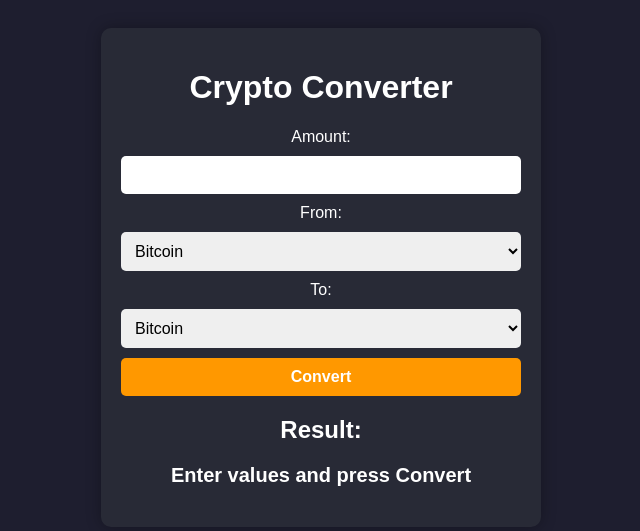
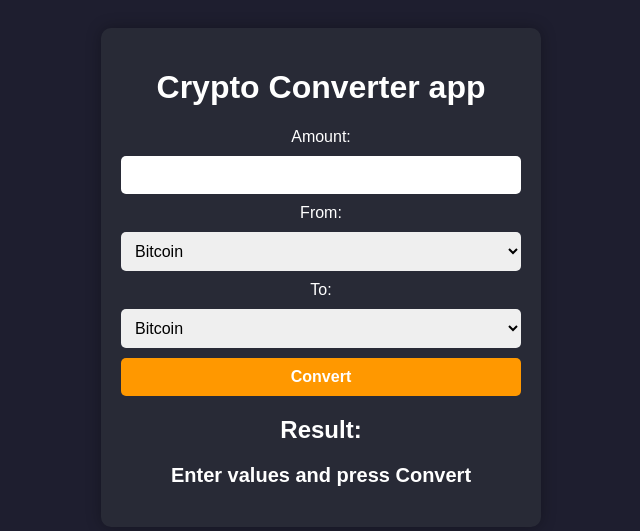
Before and after one commit to Naveen-150/crypto-converter, a Flask app: page / in a window 1280 px wide. Shown: the top 531 px of the page, without its empty margins (319-959 px from the left). Run offline with Flask 3, Linux system fonts and the light colour scheme.

Commit message:
Update index.html

```diff
--- a/templates/index.html
+++ b/templates/index.html
@@ -9,7 +9,7 @@
 <body>
 
     <div class="container">
-        <h1>Crypto Converter</h1>
+        <h1>Crypto Converter app</h1>
 
         <form id="convertForm">
             <label for="amount">Amount:</label>
```
